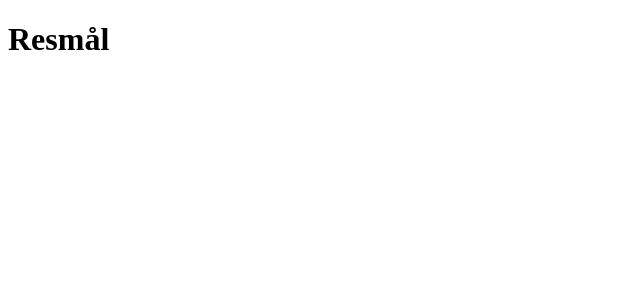
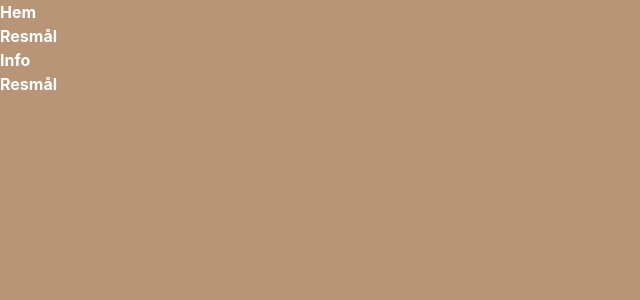
Before and after one commit to filipbergander/fbfullstack-lab3, a Vue app: page /resmal in a window 1280 px wide. Shown: the top 300 px of the page, without its empty margins (0-640 px from the left). Built offline with nearby package versions, Linux system fonts and the light colour scheme.

Commit message:
Skapat global-css fil och provar lite..

```diff
--- a/eslint.config.js
+++ b/eslint.config.js
@@ -5,8 +5,7 @@ import pluginVue from 'eslint-plugin-vue'
 import pluginOxlint from 'eslint-plugin-oxlint'
 import skipFormatting from 'eslint-config-prettier/flat'
 
-export default defineConfig([
-  {
+export default defineConfig([{
         name: 'app/files-to-lint',
         files: ['**/*.{vue,js,mjs,jsx}'],
     },
@@ -26,5 +25,9 @@ export default defineConfig([
 
     ...pluginOxlint.buildFromOxlintConfigFile('.oxlintrc.json'),
 
-  skipFormatting,
+    skipFormatting, {
+        rules: {
+            'vue/multi-word-component-names': 'off',
+        },
+    },
 ])
--- a/index.html
+++ b/index.html
@@ -6,6 +6,7 @@
     <link rel="icon" href="/favicon.ico">
     <meta name="viewport" content="width=device-width, initial-scale=1.0">
     <title>Vue App</title>
+
 </head>
 
 <body>
--- a/package.json
+++ b/package.json
@@ -13,6 +13,8 @@
     "format": "prettier --write --experimental-cli src/"
   },
   "dependencies": {
+    "@tailwindcss/vite": "^4.3.5",
+    "tailwindcss": "^4.3.5",
     "vue": "^3.5.42",
     "vue-router": "^5.3.1"
   },
--- a/src/App.vue
+++ b/src/App.vue
@@ -1,8 +1,10 @@
 <script setup>
 import { RouterView } from 'vue-router';
+import AppHeader from './components/AppHeader.vue';
 </script>
 
 <template>
+  <AppHeader />
 <main>
 <RouterView />
 </main>
--- /dev/null
+++ b/src/assets/main.css
@@ -0,0 +1,9 @@
+@import "tailwindcss";
+
+/* Globala CSS-regler*/
+
+body {
+  background-color: rgb(185, 149, 119);
+  color: rgb(255, 255, 255);
+  font-weight: bold;
+}
--- /dev/null
+++ b/src/components/AppHeader.vue
@@ -0,0 +1,21 @@
+<template>
+<header>
+<div class="container">
+  <nav>
+    <ul>
+      <li><RouterLink to="/">Hem</RouterLink></li>
+      <li><RouterLink to="/resmal">Resmål</RouterLink></li>
+      <li><RouterLink to="/info">Info</RouterLink></li>
+    </ul>
+  </nav>
+</div>
+</header>
+</template>
+
+<script setup>
+import { RouterLink } from 'vue-router';
+</script>
+
+<style scoped>
+
+</style>
--- a/src/main.js
+++ b/src/main.js
@@ -1,6 +1,7 @@
 import { createApp } from 'vue'
 import App from './App.vue'
 import router from './router'
+import "./assets/main.css"
 
 const app = createApp(App)
 
--- a/vite.config.js
+++ b/vite.config.js
@@ -3,16 +3,19 @@ import { fileURLToPath, URL } from 'node:url'
 import { defineConfig } from 'vite'
 import vue from '@vitejs/plugin-vue'
 import vueDevTools from 'vite-plugin-vue-devtools'
+import tailwindcss from '@tailwindcss/vite'
 
 // https://vite.dev/config/
 export default defineConfig({
     plugins: [
         vue(),
         vueDevTools(),
+        tailwindcss(),
     ],
     resolve: {
         alias: {
-      '@': fileURLToPath(new URL('./src', import.meta.url)),
+            '@': fileURLToPath(new URL('./src',
+                import.meta.url)),
         },
     },
 })
```
Also changed, not shown: 1 other file (tests, documents, lock files or other folders). Lines whose indentation alone changed are shown as unchanged.
